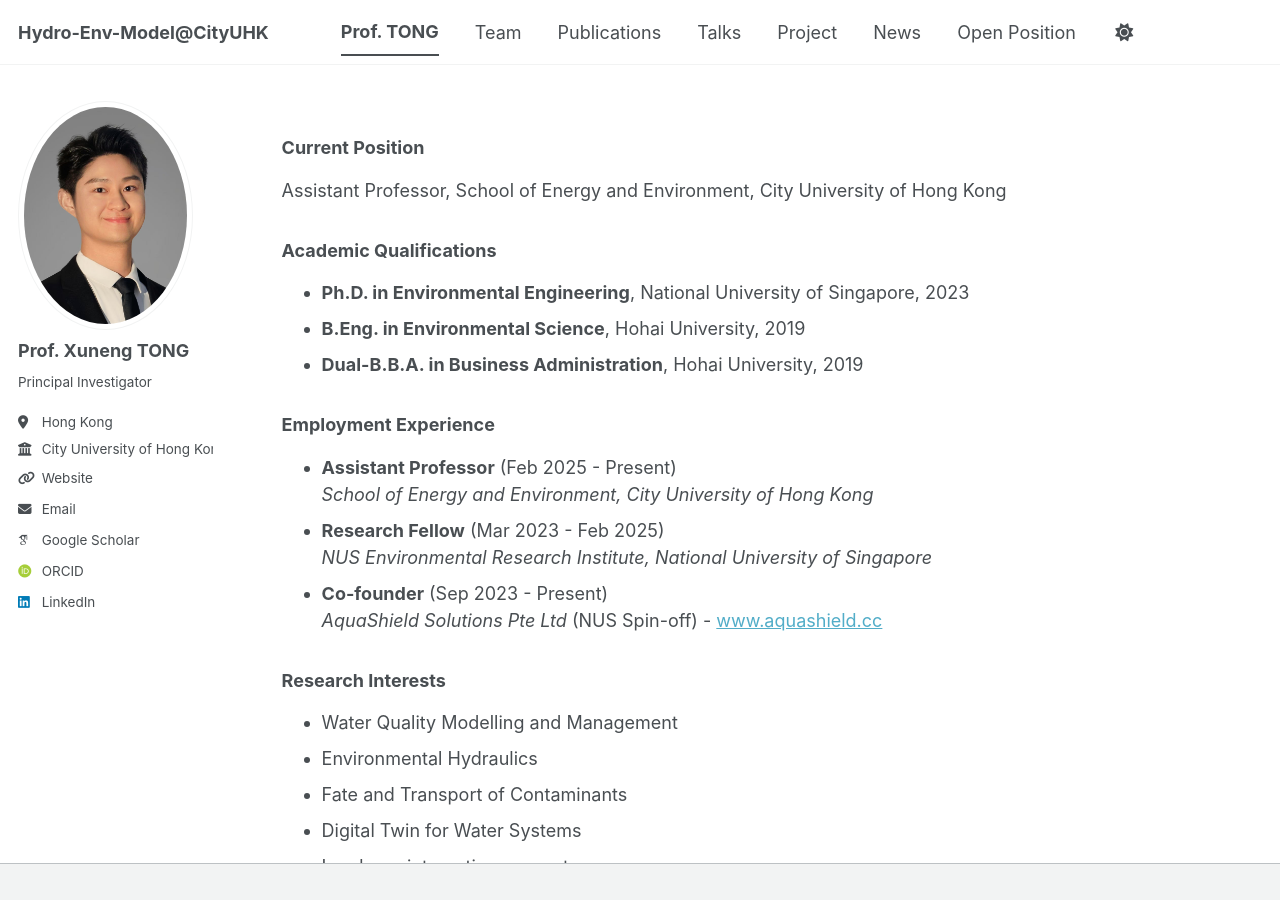
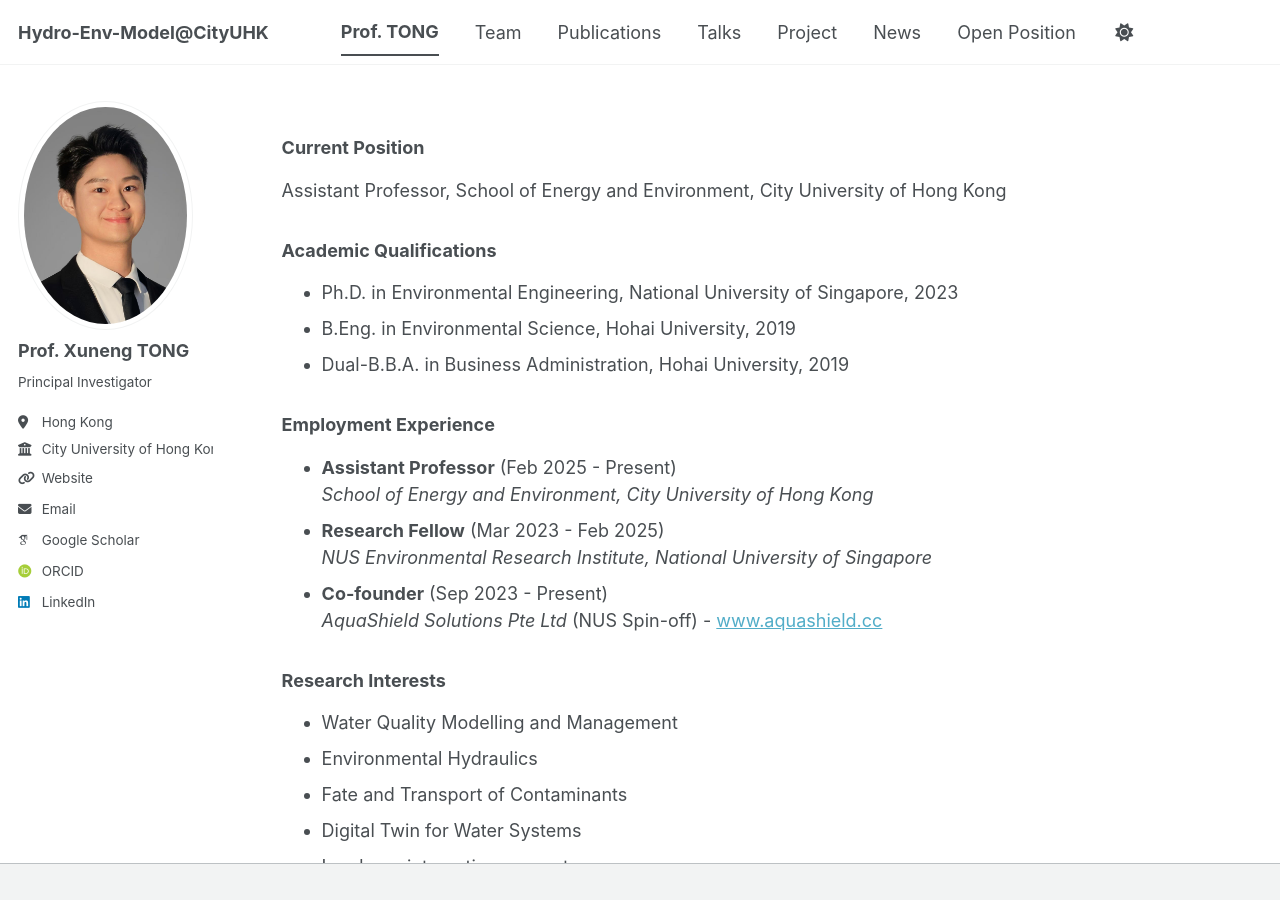
Before and after one commit to TongXuneng/TongXuneng.github.io, a Jekyll site: the page built from _pages/cv.md, in a window 1280 px wide and 900 px high. Built offline with Jekyll 4.4.1, drawn with Linux system fonts in a browser that asks for light colours; some web fonts are replaced; a script bundle is joined from its source files by our own code; library files that are not in the unit come from our copies.

Commit message:
Update cv.md

```diff
--- a/_pages/cv.md
+++ b/_pages/cv.md
@@ -13,9 +13,9 @@ redirect_from:
 
 <h3>Academic Qualifications</h3>
 <ul>
-  <li><strong>Ph.D. in Environmental Engineering</strong>, National University of Singapore, 2023</li>
-  <li><strong>B.Eng. in Environmental Science</strong>, Hohai University, 2019</li>
-  <li><strong>Dual-B.B.A. in Business Administration</strong>, Hohai University, 2019</li>
+  <li>Ph.D. in Environmental Engineering, National University of Singapore, 2023</li>
+  <li>B.Eng. in Environmental Science, Hohai University, 2019</li>
+  <li>Dual-B.B.A. in Business Administration, Hohai University, 2019</li>
 </ul>
 
 <h3>Employment Experience</h3>
```
